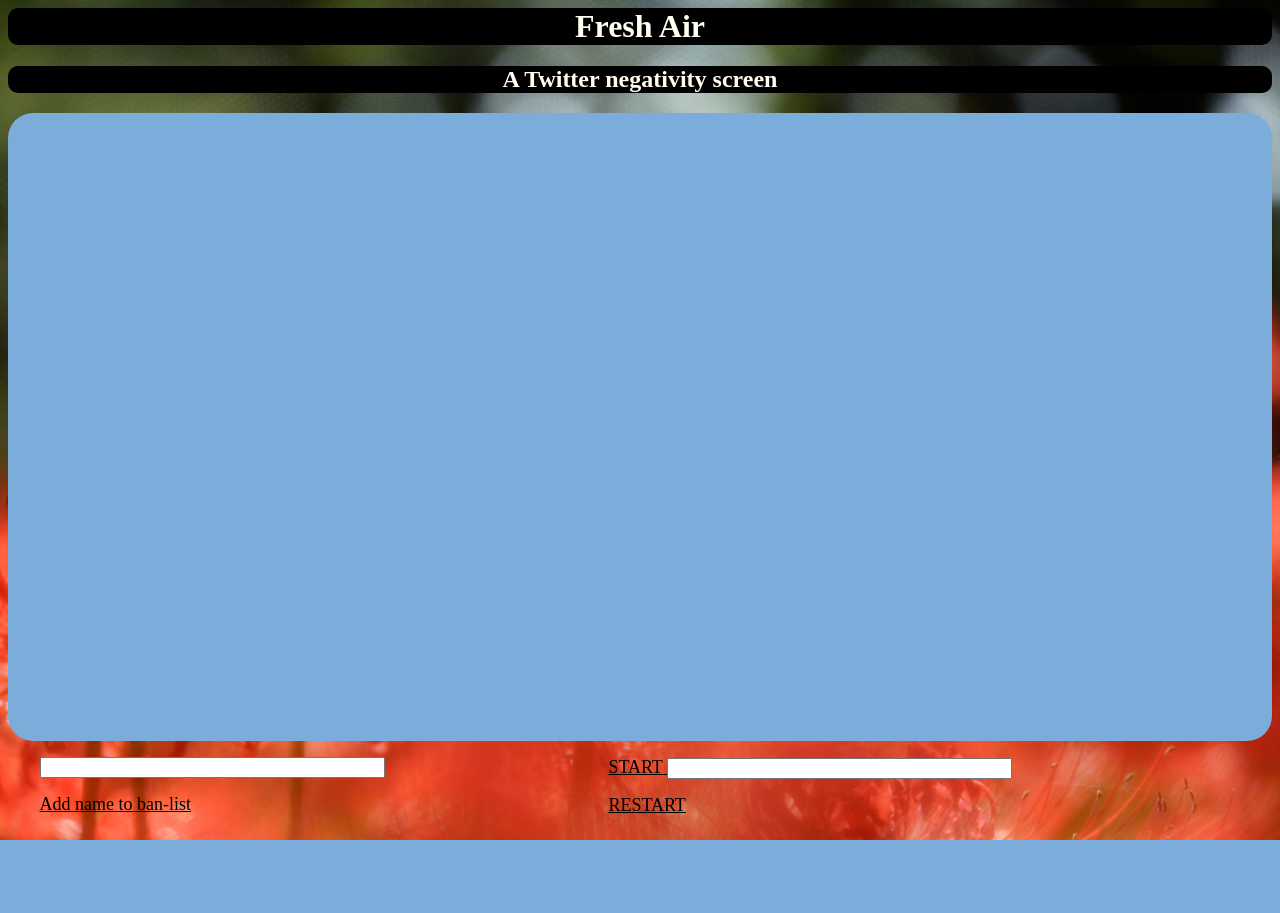
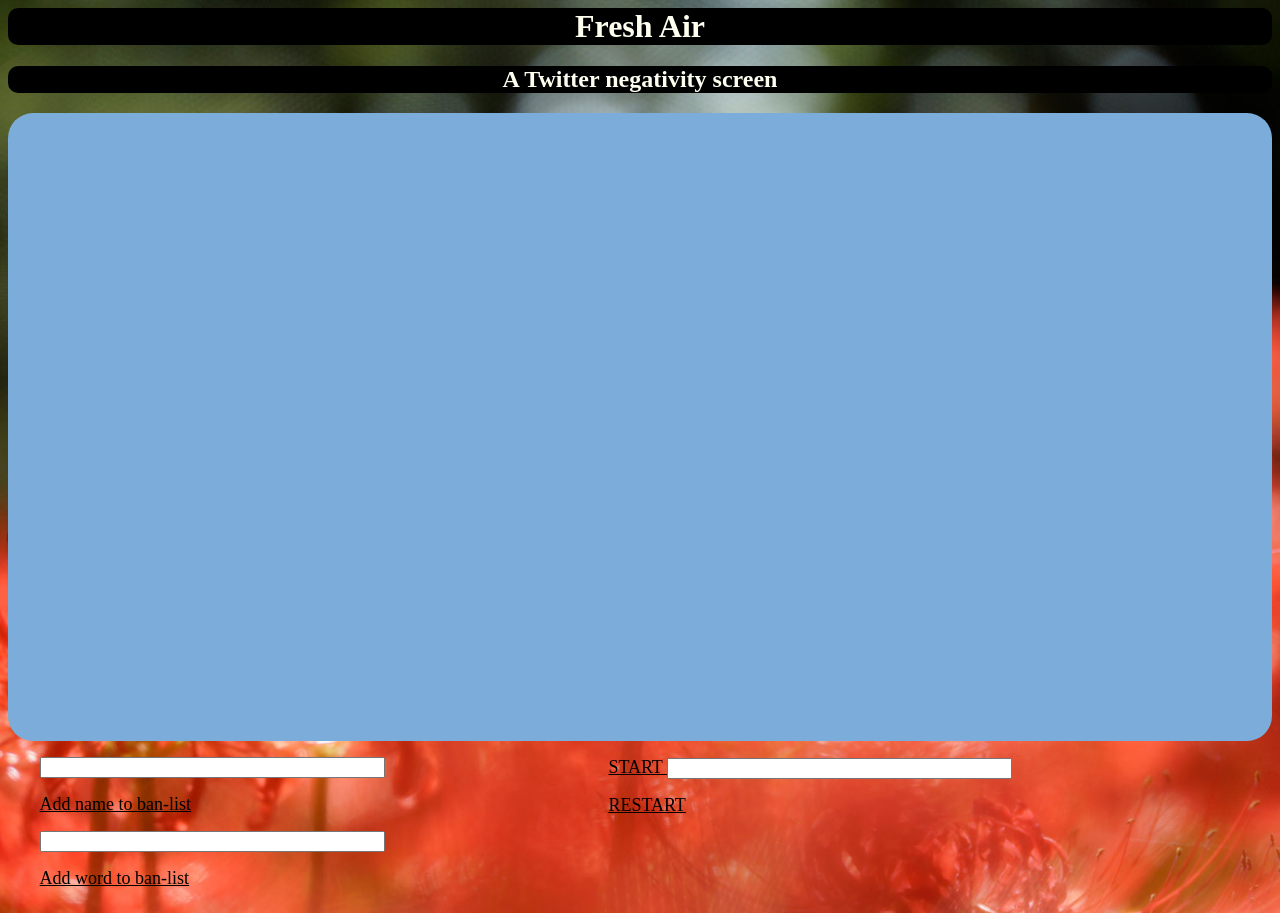
Before and after one commit to habitualdev/FreshAir, a Flask app: page / in a window 1280 px wide. Before the commit the page ends 840 px from the top, so only its background shows below. Run offline with Flask 2, Linux system fonts and the light colour scheme; parts of the project's set-up code (start-up, migrations or seed data) failed here and were passed over; some libraries are stand-ins or nearby versions.

Commit message:
Added working word checker and tweets now sort by date

```diff
--- a/app.py
+++ b/app.py
@@ -1,6 +1,7 @@
 import datetime
 from flask import Flask, jsonify, render_template, request
 import copy
+import re
 
 app = Flask(__name__)
 
@@ -15,17 +16,29 @@ class twitter_data:
         self.reset = 0
 
 
+
+
+
+
+
 init = twitter_data()
 init.username = "habitual_dev"
 init.table = []
-init.ban.append("realdonaldtrump")
-init.words.append("")
 init.html = ""
+
+with open("ban.list") as fban:
+    text = fban.read().split(",")
+    for asshole in text:
+        init.ban.append(asshole)
+
+with open("badword.list") as fbad:
+    text = fbad.read().split(",")
+    for badword in text:
+        init.words.append(badword)
 
 
 def scrape(streamer):
     init.username = streamer
-    print(streamer)
     import twint
     n = 0
     while True:
@@ -45,28 +58,37 @@ def scrape(streamer):
         data_dict = dataframe.to_dict()
         data_user = data_dict["username"]
         data_data = data_dict["tweet"]
+        data_timestamp = data_dict["date"]
+
+
 
         for line in data_data:
-            matched = False
-            data_entry = str(data_user[line]) + " : " + data_data[line]
+            name_matched = False
+            word_match = False
+            data_entry = str(data_timestamp[line]) + " : " + str(data_user[line]) + " : " + data_data[line]
             for table_line in init.table:
-
-                if data_entry in table_line:
-                    matched = True
-            if not matched:
+                if data_entry in table_line["tweet"]:
+                    name_matched = True
+            if not name_matched:
                 if data_user[line] not in init.ban:
-                    init.table.append(data_entry)
+                    for badword in init.words:
+                        if re.search(badword, data_entry):
+                            word_match = True
+                    if not word_match:
+                        init.table.append({"timestamp": data_timestamp[line], "tweet": data_entry})
 
 
 @app.route('/_display')
 def return_html():
-    init.html = "<body>"
+    init.html = "<body>\n<div style='background: rgb(124,172,217);'> " "____Timestamp____:____User____:____Tweet____  " + "</div> <hr>\n\r"
+
     working_table = copy.deepcopy(init.table)
+    working_table.sort(key=lambda x: x["timestamp"])
     working_table.reverse()
     try:
 
         for entry in working_table:
-            init.html = init.html + "<div style='background: rgb(124,172,217);'> " + entry + "</div> <hr>\n\r"
+            init.html = init.html + "<div style='background: rgb(124,172,217);'> " + entry["tweet"] + "</div> <hr>\n\r"
     except:
         init.html = init.html + "<div style='background-color: white;'> " + "</div> <hr>\n\r"
     init.html = init.html + "</body>"
@@ -88,9 +110,17 @@ def add_name():
     return jsonify(result="Success")
 
 
+@app.route('/_add_word')
+def add_word():
+    name = request.args.get('word', 0, type=str)
+    init.words.append(name)
+    init.reset = 1
+    return jsonify(result="Success")
+
 @app.route('/_restart')
 def restart():
     init.ban = ["realdonaldtrump"]
+    init.words = ["fuck","bitch"]
     init.html = ""
     init.table = []
     return jsonify(result="Success")
--- a/templates/index.html
+++ b/templates/index.html
@@ -115,6 +115,8 @@
   <div class="column" style="align-content: center">
     <p style="align-content: center"><input type=text size=40 name=name>
 <p style="align-content: center"><a href=# id=name_ban style="font-size: large; color: black">Add name to ban-list</a>
+      <p style="align-content: center"><input type=text size=40 name=word>
+<p style="align-content: center"><a href=# id=name_ban style="font-size: large; color: black">Add word to ban-list</a>
   </div>
   <div class="column">
       <div class="row">
```
Also changed, not shown: 2 other files.
